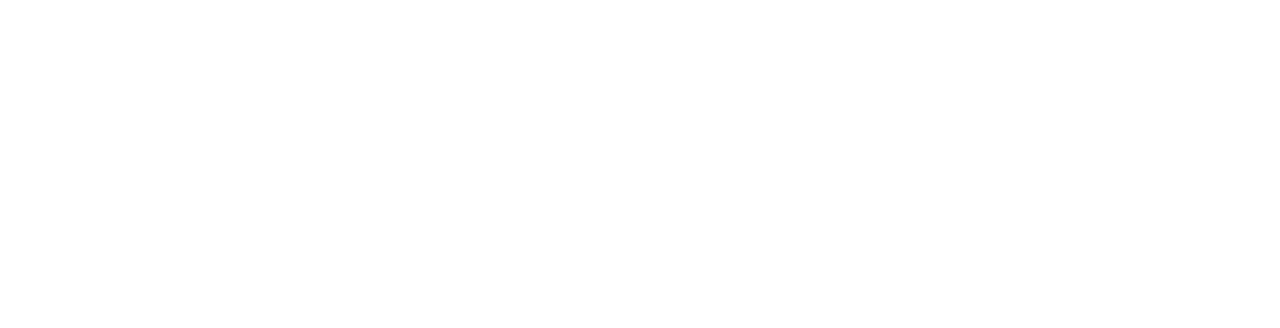
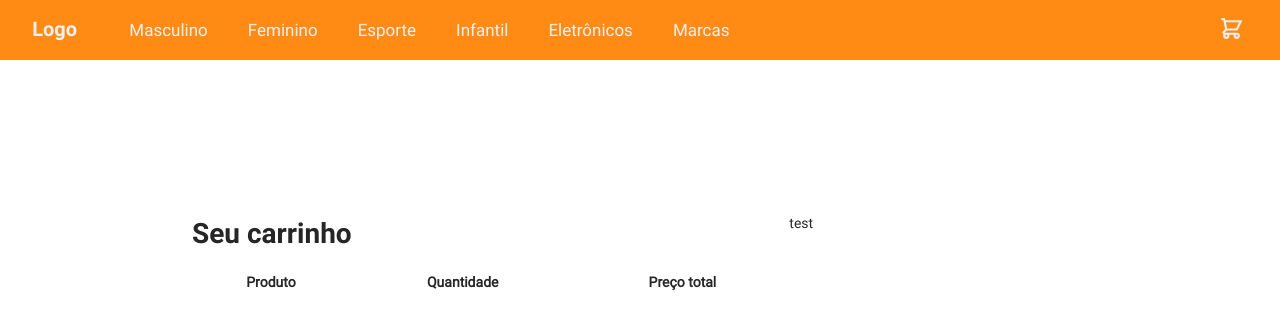
Before and after one commit to EduardoPD1921/e.com-frontend, a React (Create React App) app: page /checkout in a window 1280 px wide. Shown: the top 328 px of the page. Built offline with nearby package versions, Linux system fonts and the light colour scheme.

Commit message:
:construction: Building checkout page

```diff
--- /dev/null
+++ b/src/pages/Checkout/index.js
@@ -0,0 +1,39 @@
+import React from 'react';
+
+import Navbar from '../../components/layout/Navbar';
+
+import {
+  CheckoutContainer,
+  InfoContainer,
+  ProductsInfo,
+  PaymentInfo,
+  ProductsInfoTitle
+} from './styles';
+
+function Checkout() {
+  return (
+    <>
+      <Navbar />
+
+      <CheckoutContainer>
+        <InfoContainer>
+          <ProductsInfo>
+            <ProductsInfoTitle>Seu carrinho</ProductsInfoTitle>
+            <table>
+              <tr>
+                <th>Produto</th>
+                <th>Quantidade</th>
+                <th>Preço total</th>
+              </tr>
+            </table>
+          </ProductsInfo>
+          <PaymentInfo>
+            test
+          </PaymentInfo>
+        </InfoContainer>
+      </CheckoutContainer>
+    </>
+  );
+};
+
+export default Checkout;
--- /dev/null
+++ b/src/pages/Checkout/styles.js
@@ -0,0 +1,33 @@
+import styled from "styled-components";
+
+export const CheckoutContainer = styled.div`
+  width: 100%;
+  height: 903px;
+
+  display: flex;
+  justify-content: center;
+  align-items: center;
+`;
+
+export const InfoContainer = styled.div`
+  width: 70%;
+  height: 600px;
+
+  display: flex;
+  flex-direction: row;
+`;
+
+export const ProductsInfo = styled.div`
+  display: flex;
+  flex-direction: column;
+  flex: 4;
+`;
+
+export const PaymentInfo = styled.div`
+  display: flex;
+  flex: 2;
+`;
+
+export const ProductsInfoTitle = styled.h1`
+  font-family: robotoBold;
+`;
--- a/src/router/index.js
+++ b/src/router/index.js
@@ -7,6 +7,7 @@
 import SignIn from '../pages/SignIn';
 import SignUp from '../pages/SignUp';
 import Product from '../pages/Product';
+import Checkout from '../pages/Checkout';
 
 function Routes() {
   const { authenticated } = useContext(AuthContext);
@@ -29,6 +30,9 @@
         <Route path="/product/:id" exact>
           <Product />
         </Route>
+        <Route path="/checkout" exact>
+          <Checkout />
+        </Route>
       </Switch>
     </Router>
   );
```
